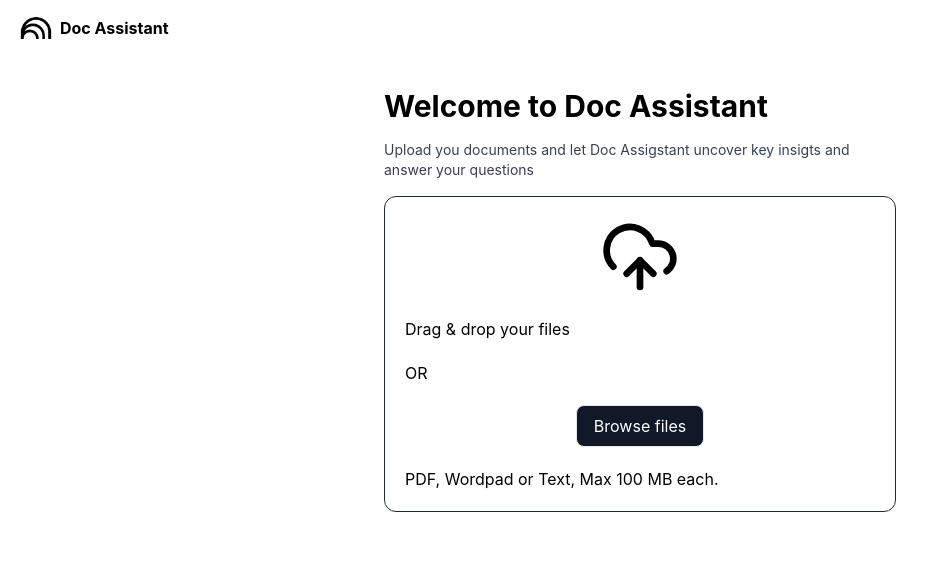
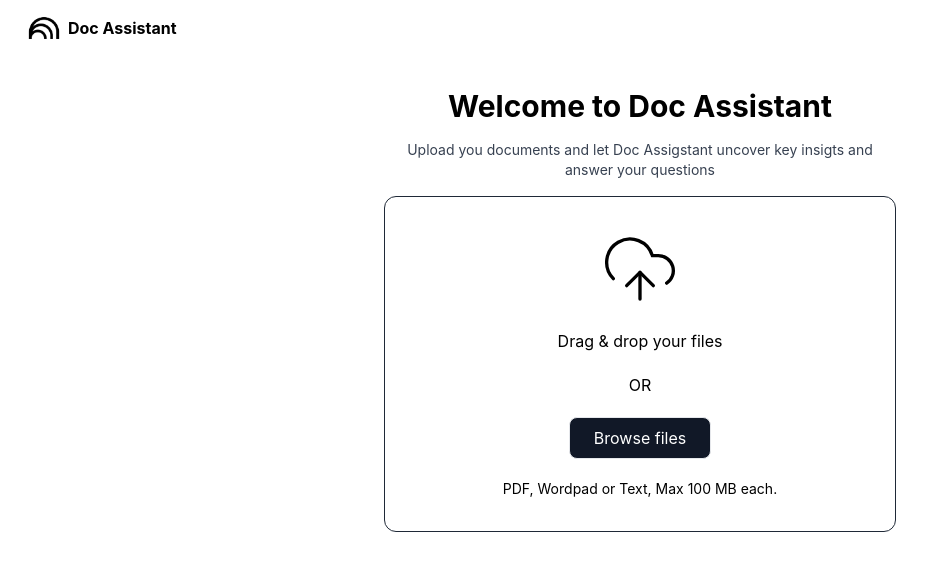
Before and after one commit to AnudeepthiKolagani/ai-doc-assistant, a React (Create React App) app: page /upload-file in a window 1280 px wide. Shown: the top 570 px of the page, without its empty margins (0-939 px from the left). Built offline with nearby package versions, Linux system fonts and the light colour scheme; no server answers.

Commit message:
Changes related to track the upload progress of the uploaded file

```diff
--- a/src/components/UploadFile.js
+++ b/src/components/UploadFile.js
@@ -1,4 +1,4 @@
-import { CloudUpload } from "lucide-react";
+import { Check, CloudUpload, File, X } from "lucide-react";
 import Logo from "./Logo";
 import { useEffect, useRef, useState } from "react";
 import axios from "axios";
@@ -7,6 +7,7 @@ const UploadFile = () => {
   const inputRef = useRef(null);
   const [selectedFiles, setSelectedFiles] = useState([]);
   const [inValidFiles, setInValidFiles] = useState([{}]);
+  const [progress, setProgress] = useState(0);
 
   const MAX_SIZE = 2 * 1024 * 1024;
   const apiURL = process.env.REACT_APP_API_URL;
@@ -29,6 +30,12 @@ const UploadFile = () => {
     const res = await axios.post(`${apiURL}/upload`, formData, {
       headers: {
         "Content-Type": "multipart/form-data",
+      },
+      onUploadProgress: (ProgressEvent) => {
+        const percentComplated = Math.round(
+          (ProgressEvent.loaded * 100) / ProgressEvent.total,
+        );
+        setProgress(percentComplated);
       },
     });
   };
@@ -75,43 +82,74 @@ const UploadFile = () => {
   };
 
   return (
-    <div className="px-4 py-2 ">
+    <div className="px-4 md:px-6 py-2 min-h-screen">
       <Logo />
 
-      <div className="flex flex-col gap-4 mx-auto w-[40vw] mt-10">
+      <div className="flex flex-col gap-4 mx-auto w-full md:w-[90vw] lg:w-[40vw] max-w-2xl mt-10">
         {/* Title */}
-        <h2 className="text-3xl font-bold">Welcome to Doc Assistant</h2>
-        <p className="text-gray-700 text-sm">
+        <h2 className="text-2xl md:text-3xl font-bold text-center ">
+          Welcome to Doc Assistant
+        </h2>
+        <p className="text-gray-700 text-xs md:text-sm text-center ">
           Upload you documents and let Doc Assigstant uncover key insigts and
           answer your questions
         </p>
 
         {/* Upload or drag and drop files */}
-        <div className="border border-gray-800 rounded-xl flex flex-col gap-5 justify-center p-5">
-          <CloudUpload className="w-20 h-20 flex mx-auto" />
-          <div>Drag & drop your files</div>
-          <p>OR</p>
+        <div className="border border-gray-800 rounded-xl flex flex-col gap-5 justify-center p-5 md:p-8">
+          <CloudUpload
+            className="w-16 md:w-20 h-16 md:h-20 flex mx-auto"
+            strokeWidth={1}
+          />
+          <div className="text-center text-sm md:text-base">
+            Drag & drop your files
+          </div>
+          <p className="text-center">OR</p>
           <input
             ref={inputRef}
             type="file"
             className="hidden"
-            multiple
+            // multiple
             accept=".pdf, .txt, .doc, .docs"
             onChange={handleFileChange}
           />
           <button
-            className="w-[10vw]  mx-auto bg-gray-900 text-white border rounded-lg px-4 py-2"
+            className="w-full md:w-auto mx-auto bg-gray-900 text-white border rounded-lg px-6 py-2 text-sm md:text-base"
             onClick={handleBrowseFiles}
           >
             Browse files
           </button>
 
-          <p>PDF, Wordpad or Text, Max 100 MB each.</p>
+          <p className="text-xs md:text-sm text-center">
+            PDF, Wordpad or Text, Max 100 MB each.
+          </p>
         </div>
 
         {/* Track the prgress of files */}
         {selectedFiles.length > 0 && (
-          <div className="flex justify-start">Uploading files</div>
+          <div className="flex flex-col gap-2">
+            <h2 className="text-sm font-bold mt-2">Uploading files</h2>
+            <div className="flex gap-2 mt-2 items-center">
+              <File className="w-4 h-4" />
+              <div className="flex flex-col items-center justify-center"></div>
+              <div className="w-full h-1.5 rounded-lg bg-gray-300">
+                <div
+                  className="w-full h-full bg-black"
+                  style={{ width: `${progress}%` }}
+                ></div>
+                <div className="text-sm text-black text-center">
+                  {progress}%
+                </div>
+              </div>
+              <div>
+                {progress < 100 ? (
+                  <X className="w-5 h-5 text-red-500 text-bold" />
+                ) : (
+                  <Check className="w-5 h-5 text-green-500 text-bold" />
+                )}
+              </div>
+            </div>
+          </div>
         )}
         {/* PENDING: PROGRESS TRACKING AND CANCELLING THE UPLOAD */}
         <div className="text-red-500 font-semibold">
```
